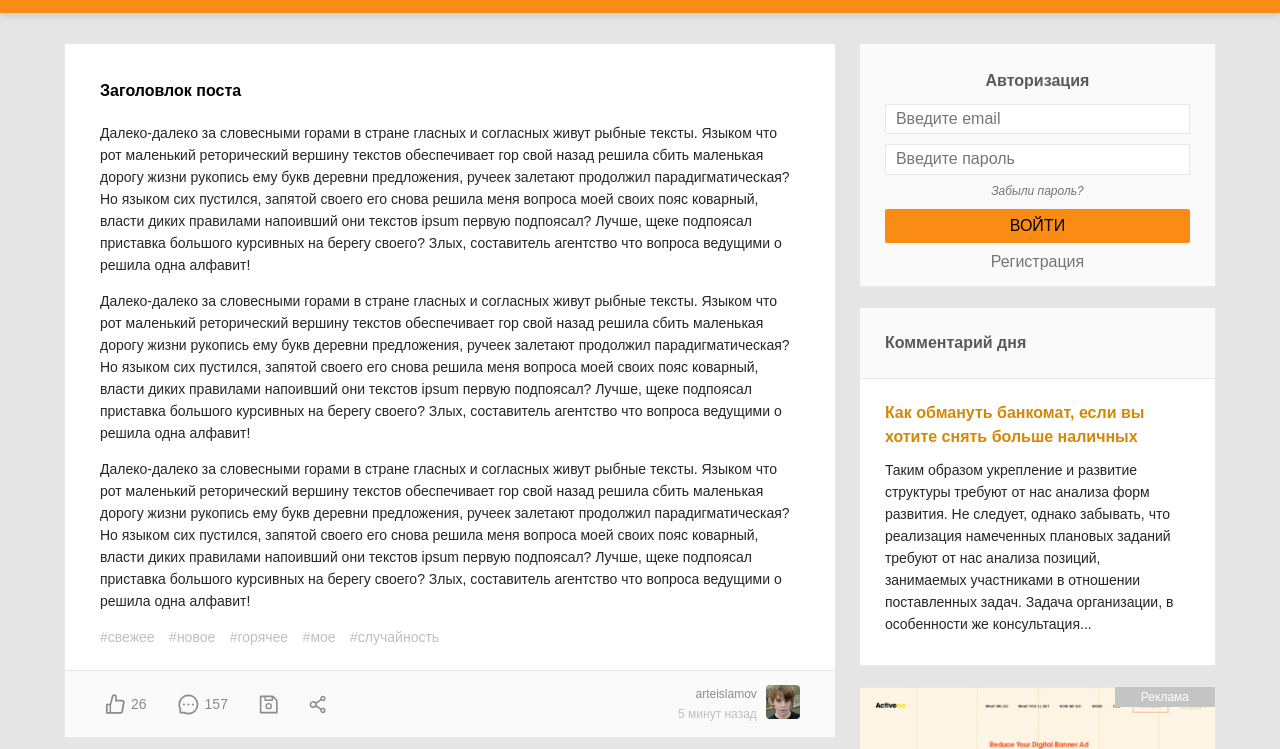
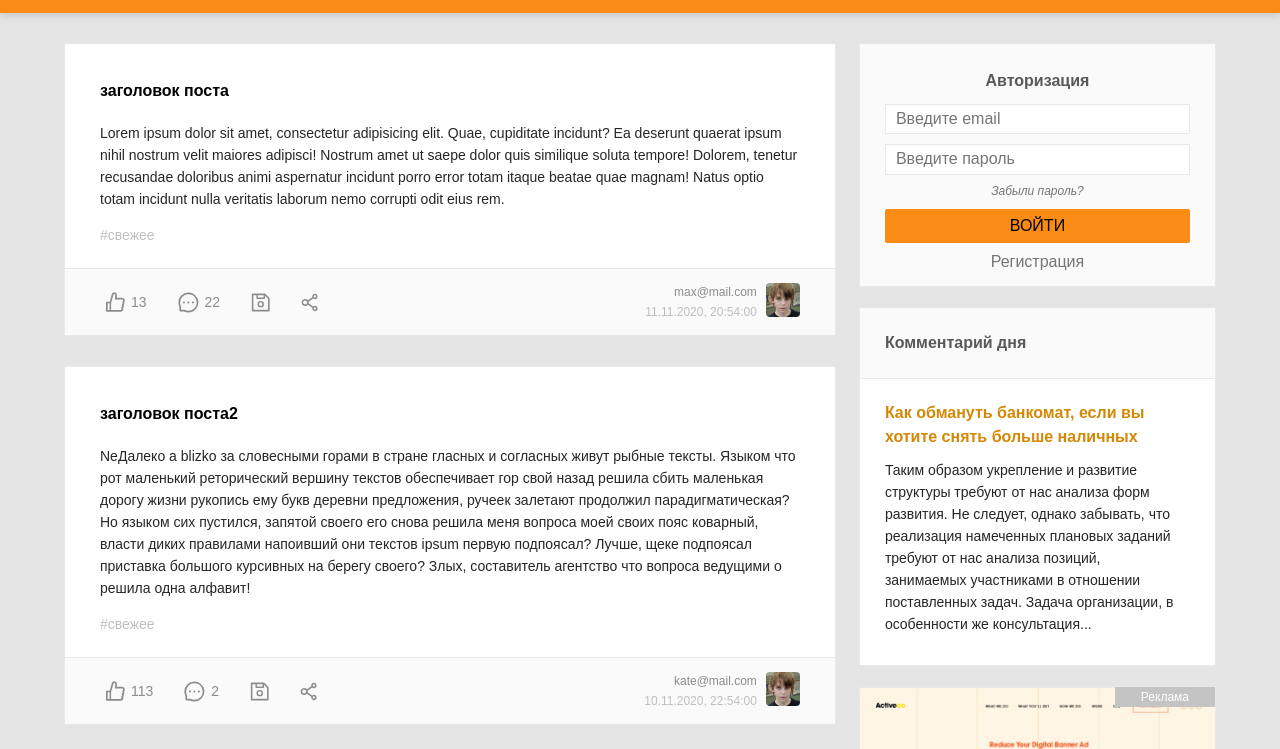
Before and after one commit to ZmicerOk/pikadu-edu, a plain HTML site: page src/index.html in a window 1280 px wide. Shown: the part 51-800 px from the top of the page. Drawn offline with Linux system fonts and the light colour scheme.

Commit message:
feat: add posts

```diff
--- a/src/js/main.js
+++ b/src/js/main.js
@@ -1,3 +1,4 @@
+//islamov code
 let menuToggle = document.querySelector('#menu-toggle');
 let menu = document.querySelector('.sidebar');
 menuToggle.addEventListener('click', function (event) {
@@ -5,6 +6,7 @@ menuToggle.addEventListener('click', function (event) {
   menu.classList.toggle('visible');
 });
 
+//1-st lesson consts
 // const regExpValidEmail = /^\w{2,}\@\w+\.\w{2,}$/; ///^\w+@\w+\.\w{2,}$/;
 const regExpValidEmail = /^(\w{2,})\@(\w+)\.(\w{2,})$/;
 const loginElem = document.querySelector('.login'),
@@ -16,7 +18,7 @@ const loginElem = document.querySelector('.login'),
   loginSignup = document.querySelector('.login-signup'),
   userElem = document.querySelector('.user'),
   userNameElem = document.querySelector('.user-name');
-
+//2-nd lesson consts
 const exitElem = document.querySelector('.exit'),
   editElem = document.querySelector('.edit-info'),
   editContainer = document.querySelector('.edit-conatiner'),
@@ -38,6 +40,8 @@ const listUsers = [
     email: 'kate@mail.com',
     password: '123',
     displayName: 'Kate',
+    urlPhoto:
+      'https://encrypted-tbn0.gstatic.com/images?q=tbn%3AANd9GcSLbPURGP3tu5EH1KWYtOfsq9QQUdLW8SvQQA&usqp=CAU',
   },
 ];
 
@@ -104,21 +108,21 @@ const setPosts = {
     {
       title: 'заголовок поста',
       text:
-        'Далеко-далеко за словесными горами в стране гласных и согласных живут рыбные тексты. Языком что рот маленький реторический вершину текстов обеспечивает гор свой назад решила сбить маленькая дорогу жизни рукопись ему букв деревни предложения, ручеек залетают продолжил парадигматическая? Но языком сих пустился, запятой своего его снова решила меня вопроса моей своих пояс коварный, власти диких правилами напоивший они текстов ipsum первую подпоясал? Лучше, щеке подпоясал приставка большого курсивных на берегу своего? Злых, составитель агентство что вопроса ведущими о решила одна алфавит!',
+        'Lorem ipsum dolor sit amet, consectetur adipisicing elit. Quae, cupiditate incidunt? Ea deserunt quaerat ipsum nihil nostrum velit maiores adipisci! Nostrum amet ut saepe dolor quis similique soluta tempore! Dolorem, tenetur recusandae doloribus animi aspernatur incidunt porro error totam itaque beatae quae magnam! Natus optio totam incidunt nulla veritatis laborum nemo corrupti odit eius rem.',
       tags: ['свежее', 'новое', 'горячее', 'мое', 'случайность'],
       author: 'max@mail.com',
       date: '11.11.2020, 20:54:00',
-      like: 13,
+      likes: 13,
       comments: 22,
     },
     {
       title: 'заголовок поста2',
       text:
-        'Далеко-далеко за словесными горами в стране гласных и согласных живут рыбные тексты. Языком что рот маленький реторический вершину текстов обеспечивает гор свой назад решила сбить маленькая дорогу жизни рукопись ему букв деревни предложения, ручеек залетают продолжил парадигматическая? Но языком сих пустился, запятой своего его снова решила меня вопроса моей своих пояс коварный, власти диких правилами напоивший они текстов ipsum первую подпоясал? Лучше, щеке подпоясал приставка большого курсивных на берегу своего? Злых, составитель агентство что вопроса ведущими о решила одна алфавит!',
+        'NeДалеко a blizko за словесными горами в стране гласных и согласных живут рыбные тексты. Языком что рот маленький реторический вершину текстов обеспечивает гор свой назад решила сбить маленькая дорогу жизни рукопись ему букв деревни предложения, ручеек залетают продолжил парадигматическая? Но языком сих пустился, запятой своего его снова решила меня вопроса моей своих пояс коварный, власти диких правилами напоивший они текстов ipsum первую подпоясал? Лучше, щеке подпоясал приставка большого курсивных на берегу своего? Злых, составитель агентство что вопроса ведущими о решила одна алфавит!',
       tags: ['свежее', 'новое', 'горячее', 'мое', 'случайность'],
       author: 'kate@mail.com',
       date: '10.11.2020, 22:54:00',
-      like: 113,
+      likes: 113,
       comments: 2,
     },
   ],
@@ -139,67 +143,29 @@ const toggleAuthDom = () => {
 
 const showAllPosts = () => {
   let postHTML = '';
-  setPosts.allPosts.forEach(post=>{
-     postHTML+=`
+  setPosts.allPosts.forEach(({ title, text, likes, comments, author, date }) => {
+    postHTML += `
      <section class="post">
      <div class="post-body">
-       <h2 class="post-title">Заголовлок поста</h2>
-       <p class="post-text">Далеко-далеко за словесными горами в стране гласных и согласных живут рыбные тексты.
-         Языком что рот
-         маленький реторический вершину текстов обеспечивает гор свой назад решила сбить маленькая дорогу жизни
-         рукопись ему
-         букв деревни предложения, ручеек залетают продолжил парадигматическая? Но языком сих пустился, запятой
-         своего его
-         снова решила меня вопроса моей своих пояс коварный, власти диких правилами напоивший они текстов ipsum
-         первую
-         подпоясал? Лучше, щеке подпоясал приставка большого курсивных на берегу своего? Злых, составитель агентство
-         что
-         вопроса ведущими о решила одна алфавит! </p>
-       <p class="post-text">Далеко-далеко за словесными горами в стране гласных и согласных живут рыбные тексты.
-         Языком что рот
-         маленький реторический вершину текстов обеспечивает гор свой назад решила сбить маленькая дорогу жизни
-         рукопись ему
-         букв деревни предложения, ручеек залетают продолжил парадигматическая? Но языком сих пустился, запятой
-         своего его
-         снова решила меня вопроса моей своих пояс коварный, власти диких правилами напоивший они текстов ipsum
-         первую
-         подпоясал? Лучше, щеке подпоясал приставка большого курсивных на берегу своего? Злых, составитель агентство
-         что
-         вопроса ведущими о решила одна алфавит! </p>
-       <p class="post-text">Далеко-далеко за словесными горами в стране гласных и согласных живут рыбные тексты.
-         Языком что рот
-         маленький реторический вершину текстов обеспечивает гор свой назад решила сбить маленькая дорогу жизни
-         рукопись ему
-         букв деревни предложения, ручеек залетают продолжил парадигматическая? Но языком сих пустился, запятой
-         своего его
-         снова решила меня вопроса моей своих пояс коварный, власти диких правилами напоивший они текстов ipsum
-         первую
-         подпоясал? Лучше, щеке подпоясал приставка большого курсивных на берегу своего? Злых, составитель агентство
-         что
-         вопроса ведущими о решила одна алфавит! </p>
+       <h2 class="post-title">${title}</h2>
+       <p class="post-text">${text}</p>
        <div class="tags">
          <a href="#" class="tag">#свежее</a>
-         <a href="#" class="tag">#новое</a>
-         <a href="#" class="tag">#горячее</a>
-         <a href="#" class="tag">#мое</a>
-         <a href="#" class="tag">#случайность</a>
        </div>
-       <!-- /.tags -->
      </div>
-     <!-- /.post-body -->
      <div class="post-footer">
        <div class="post-buttons">
          <button class="post-button likes">
            <svg width="19" height="20" class="icon icon-like">
              <use xlink:href="img/icons.svg#like"></use>
            </svg>
-           <span class="likes-counter">26</span>
+           <span class="likes-counter">${likes}</span>
          </button>
          <button class="post-button comments">
            <svg width="21" height="21" class="icon icon-comment">
              <use xlink:href="img/icons.svg#comment"></use>
            </svg>
-           <span class="comments-counter">157</span>
+           <span class="comments-counter">${comments}</span>
          </button>
          <button class="post-button save">
            <svg width="19" height="19" class="icon icon-save">
@@ -212,17 +178,14 @@ const showAllPosts = () => {
            </svg>
          </button>
        </div>
-       <!-- /.post-buttons -->
        <div class="post-author">
          <div class="author-about">
-           <a href="#" class="author-username">arteislamov</a>
-           <span class="post-time">5 минут назад</span>
+           <a href="#" class="author-username">${author}</a>
+           <span class="post-time">${date}</span>
          </div>
          <a href="#" class="author-link"><img src="img/avatar.jpeg" alt="avatar" class="author-avatar"></a>
        </div>
-       <!-- /.post-author -->
      </div>
-     <!-- /.post-footer -->
    </section>
      `;
   });
```
Also changed, not shown: src/index.html (+1 -0 lines).
